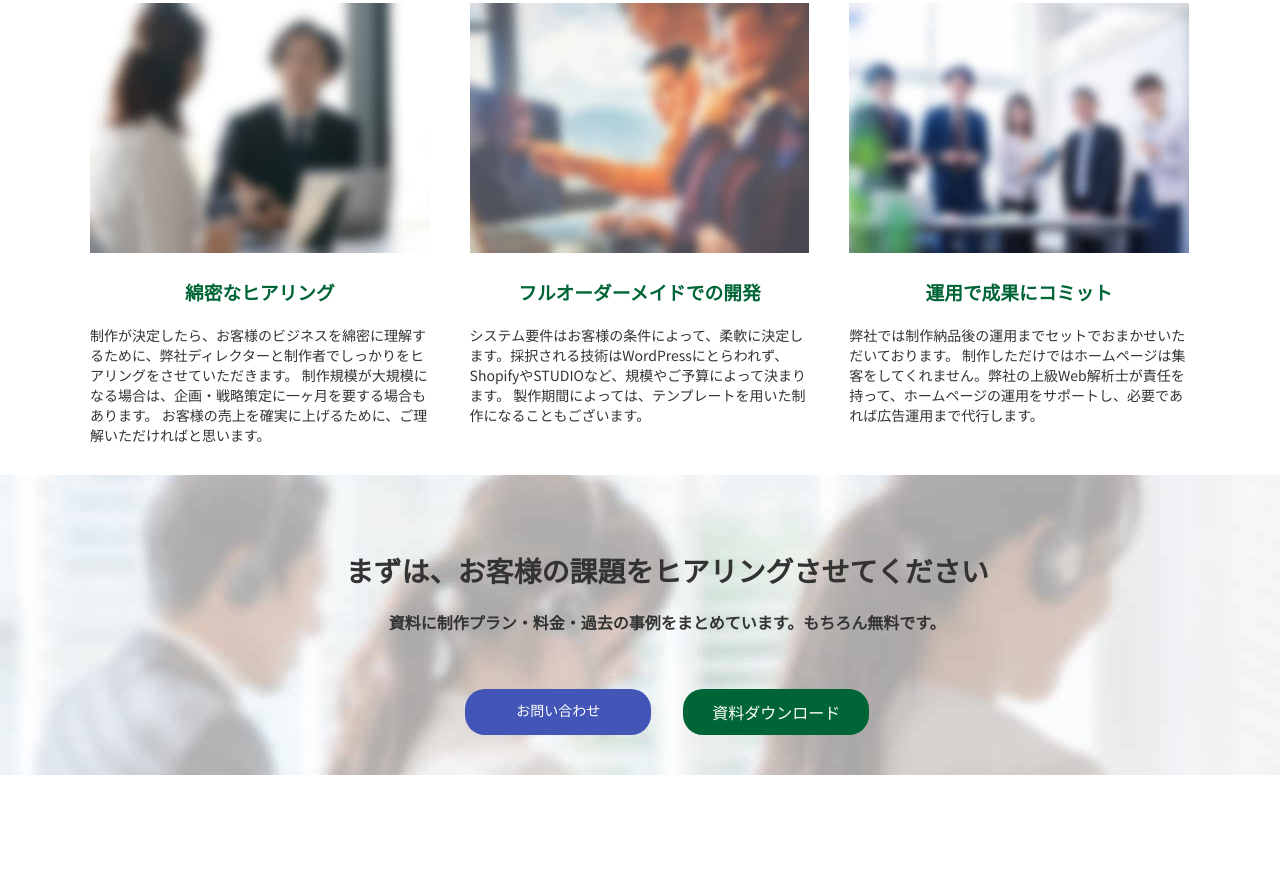
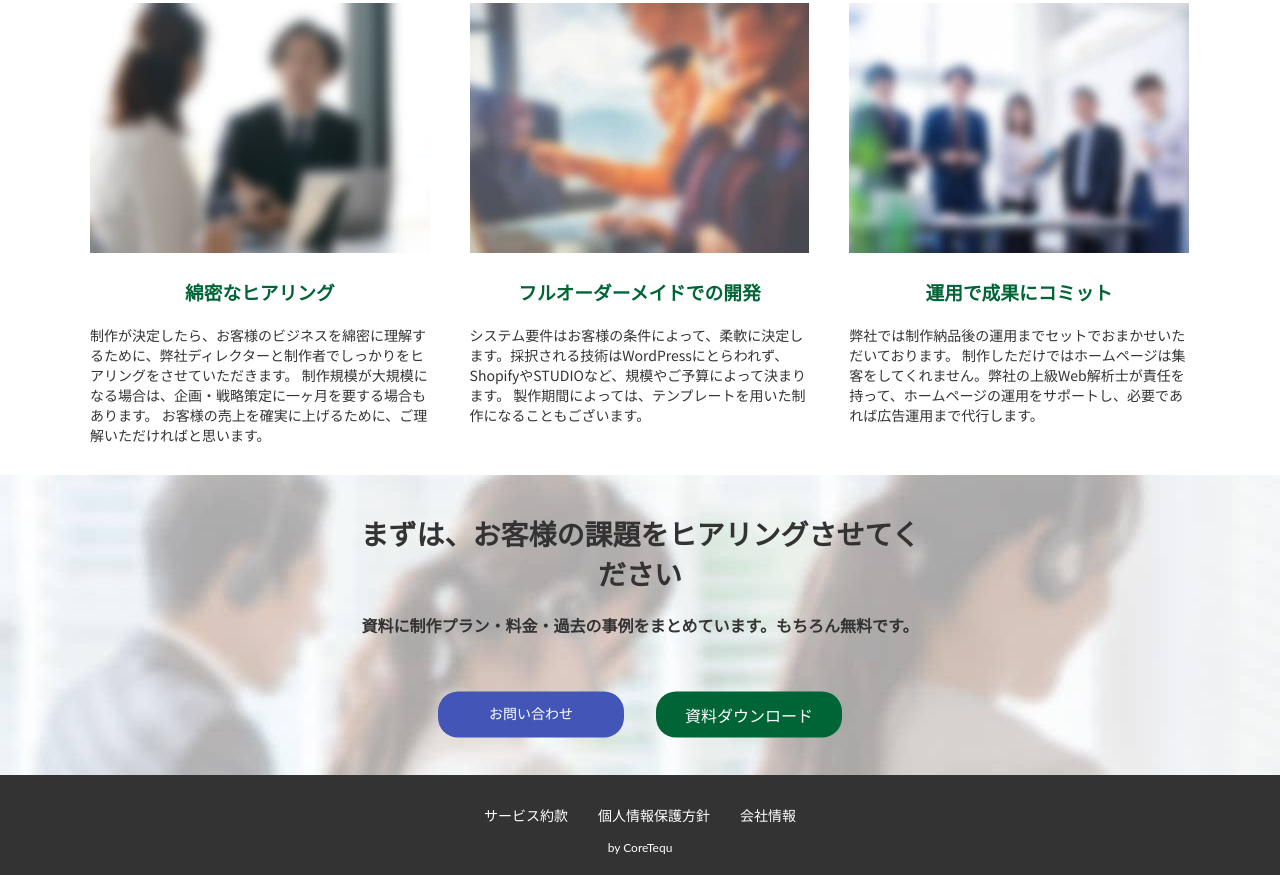
Before and after one commit to juri-max/shokyu2, a plain HTML site: page index.html in a window 1280 px wide. Shown: the part 1108-1983 px from the top of the page. Before the commit the page ends 1883 px from the top, so only its background shows below. Drawn offline with Linux system fonts and the light colour scheme; some packages are replaced by stand-ins of ours.

Commit message:
footer　作成

```diff
--- a/index.html
+++ b/index.html
@@ -90,13 +90,13 @@
     <footer id="footer">
         <div class="footer-text">
             <nav>
-                <ul>
-                    <li><a href="#"></a></li>
-                    <li><a href="#"></a></li>
-                    <li><a href="#"></a></li>
+                <ul class="footer-list">
+                    <li><a href="#">サービス約款</a></li>
+                    <li><a href="#">個人情報保護方針</a></li>
+                    <li><a href="#">会社情報</a></li>
                 </ul>
             </nav>
-            <p></p>
+            <p>by CoreTequ</p>
         </div>
     </footer>
 </body>
--- a/style.css
+++ b/style.css
@@ -159,8 +159,10 @@ a {
 #inquiry .inquiry-text {
     text-align: center;
     position: absolute;
-    top: 25%;
-    left: 27%;
+    width: 45%;
+    transform: translate(-50%,-50%);
+    top: 50%;
+    left: 50%;
 }
 
 #inquiry .inquiry-text h1 {
@@ -196,3 +198,38 @@ a {
     padding: 11px 29px;
     border-radius: 20px;
 }
+
+/*footer*/
+#footer {
+    background: #333333;
+    padding: 30px 0 20px;
+}
+
+#footer .footer-text {
+    display: block;
+    width: 100%;
+    text-align: center;
+    height: auto;
+    margin: 0 auto;
+    color: #FFFFFF;
+}
+
+#footer .footer-text p {
+    font-family: "Lato";
+    font-size: 12px;
+    font-weight: 400;
+}
+
+#footer .footer-text .footer-list {
+    display: flex;
+    justify-content: center;
+}
+
+#footer .footer-text .footer-list li {
+    padding: 0 15px 15px 15px;
+}
+
+#footer .footer-text .footer-list a {
+    display: block;
+    color: #FFFFFF;
+}
```
